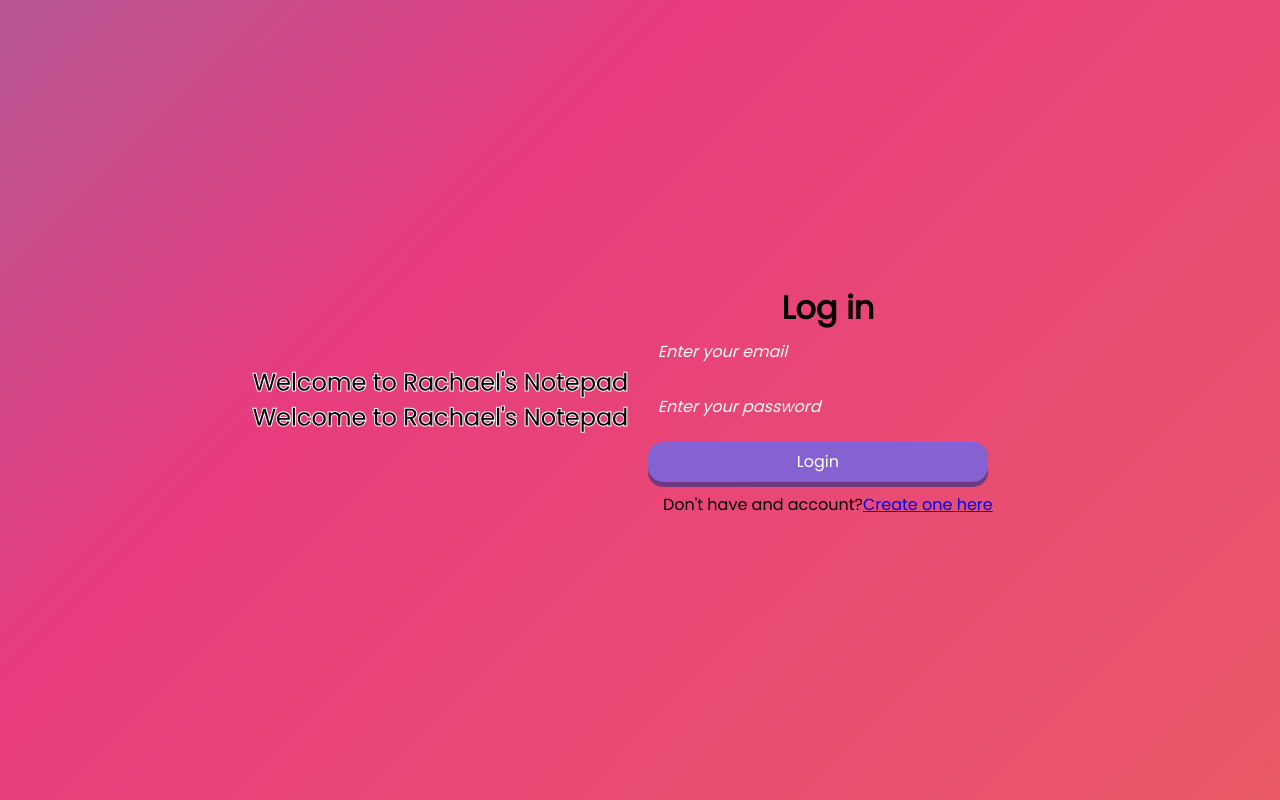
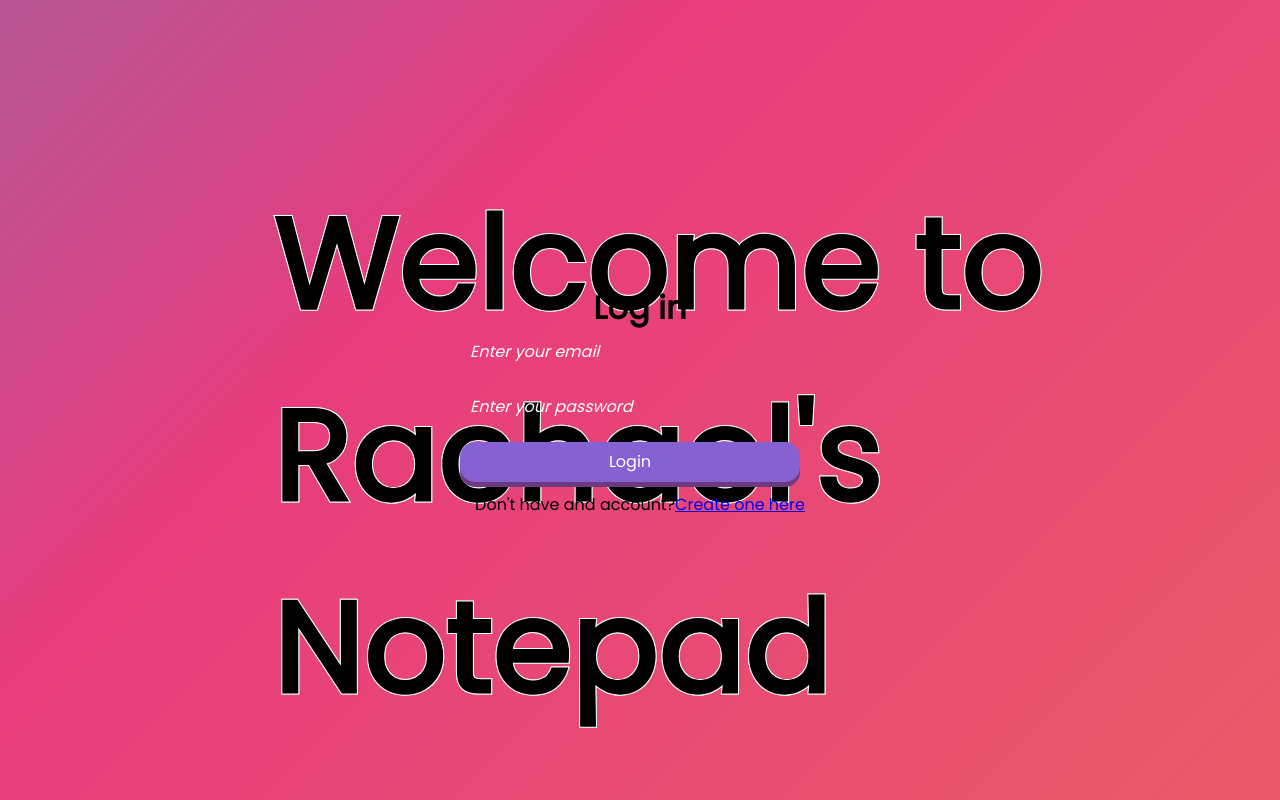
Before and after one commit to RachaelSMathew/notepad-rachael, a React (Create React App) app: page /login in a window 1280 px wide. Built offline with nearby package versions, Linux system fonts and the light colour scheme; no server answers.

Commit message:
Update forms.css

```diff
--- a/src/forms.css
+++ b/src/forms.css
@@ -5,8 +5,14 @@
   color: mintcream;
 }
 .welcome-text {
-  -webkit-text-stroke: 1px white;
+  -webkit-text-stroke: 1px mintcream;
   font-family: 'Poppins', sans-serif;
+}
+.welcome-text h2 {
+  color: mintscream;
+  font-size: 8em;
+  position: absolute;
+  transform: translate(-20%, -40%);
 }
 .auth{
   width: 90%;
```
